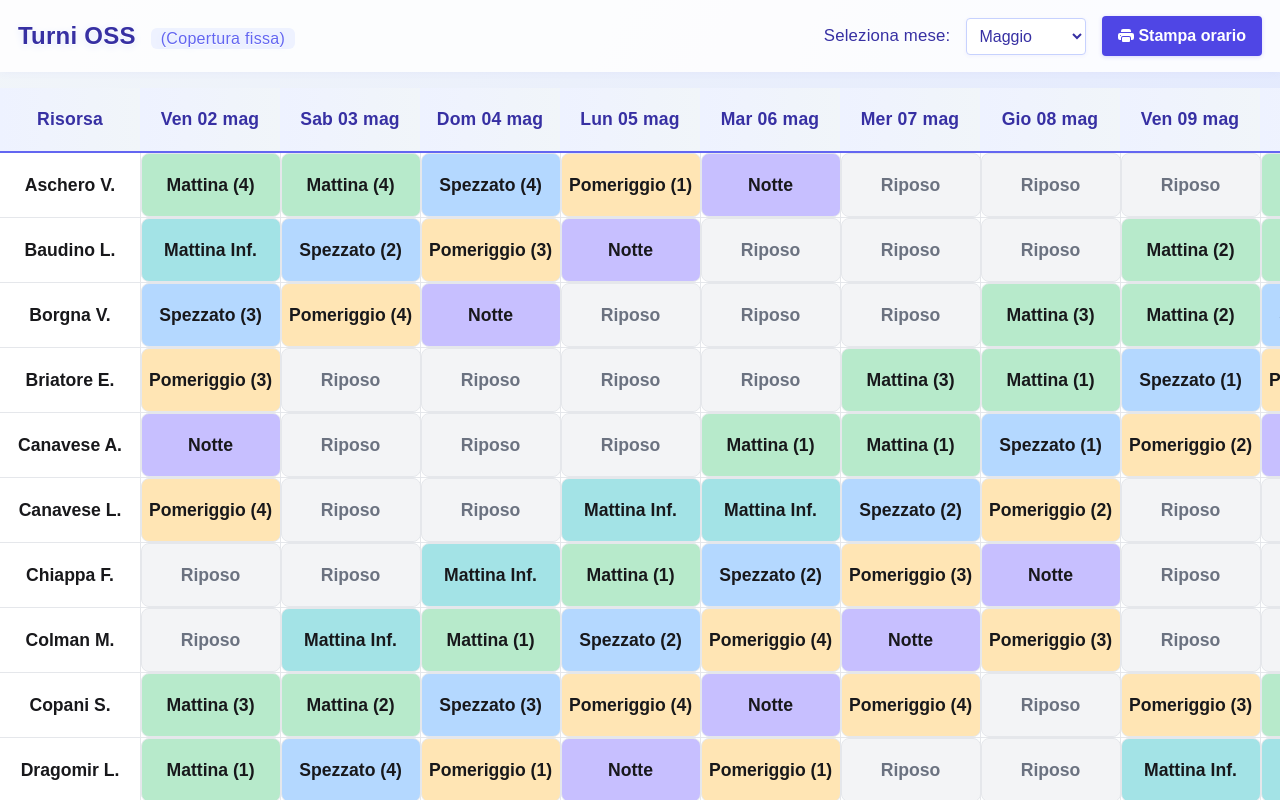
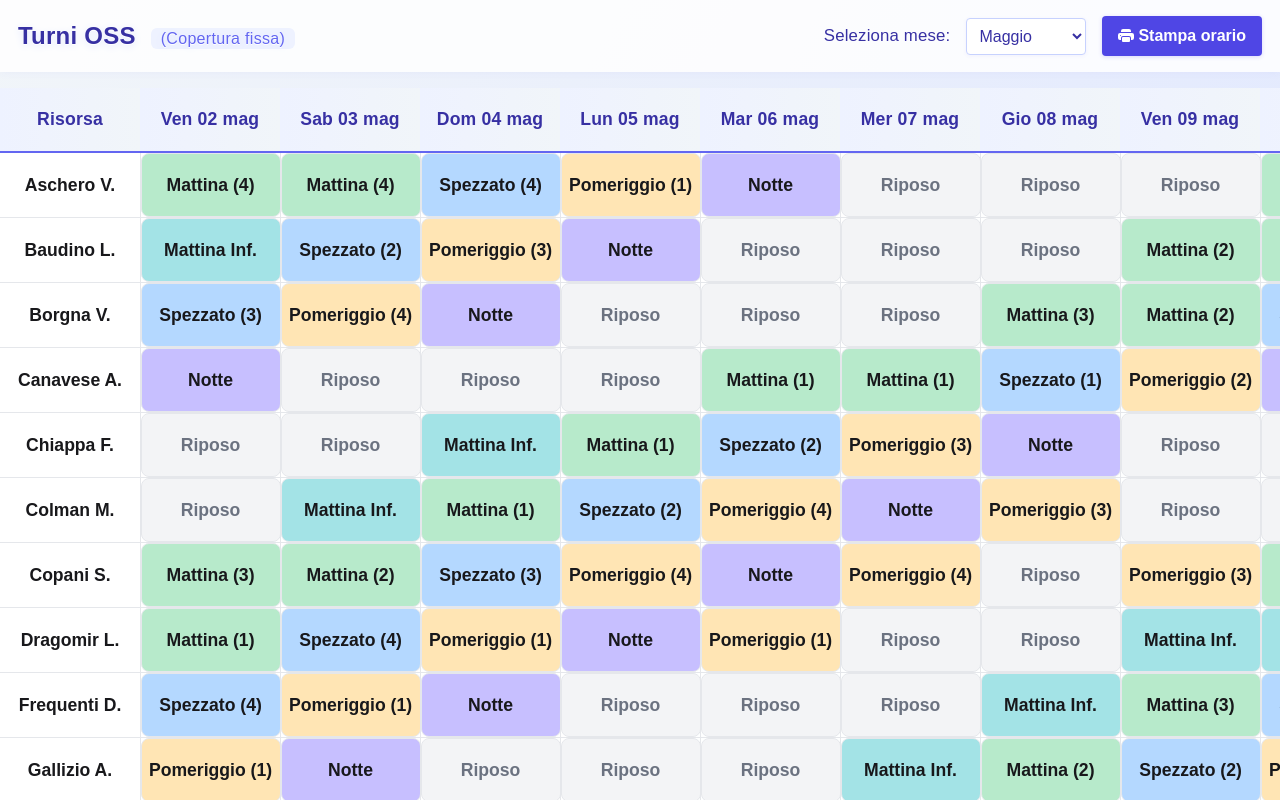
Before and after one commit to OscarC03/rsa-schedule, a Next.js app: page /dashboard in a window 1280 px wide. Built offline with nearby package versions, Linux system fonts and the light colour scheme.

Commit message:
feat: sort resources by type in rows for improved organization

```diff
--- a/src/app/dashboard/page.tsx
+++ b/src/app/dashboard/page.tsx
@@ -807,14 +807,20 @@ export default function Page() {
   ], [dateArray, coloriTurni]);
 
   // ROWS
-  const rows = useMemo(() =>
-    resources.map((resource, rowIdx) => {
+  const rows = useMemo(() => {
+    // Ordina le risorse: prima full-time, poi part-time (mantenendo l'ordine originale)
+    const sortedResources = [
+      ...resources.filter(r => r.type === ResourceType.FULL_TIME),
+      ...resources.filter(r => r.type !== ResourceType.FULL_TIME)
+    ];
+    return sortedResources.map((resource, rowIdx) => {
       const row: any = { resourceName: resource.lastName + ' ' + resource.firstName };
       dateArray.forEach(date => {
         row[date] = matrix[resource.id]?.[date];
       });
       return row;
-    }), [resources, dateArray, matrix]);
+    });
+  }, [resources, dateArray, matrix]);
 
   function handleCellDrop(fromRow: number, fromCol: number, toRow: number, toCol: number) {
     if (fromCol === 0 || toCol === 0) return;
```
